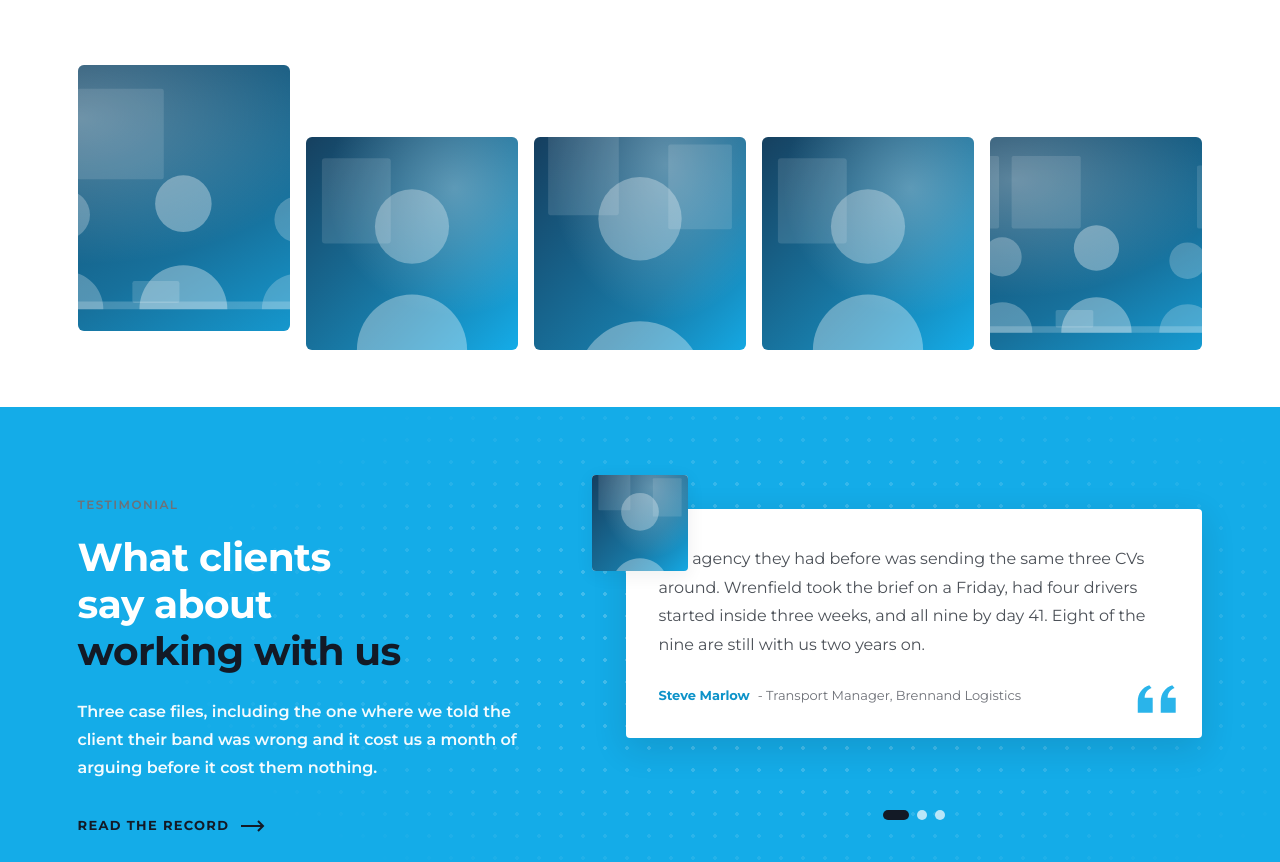
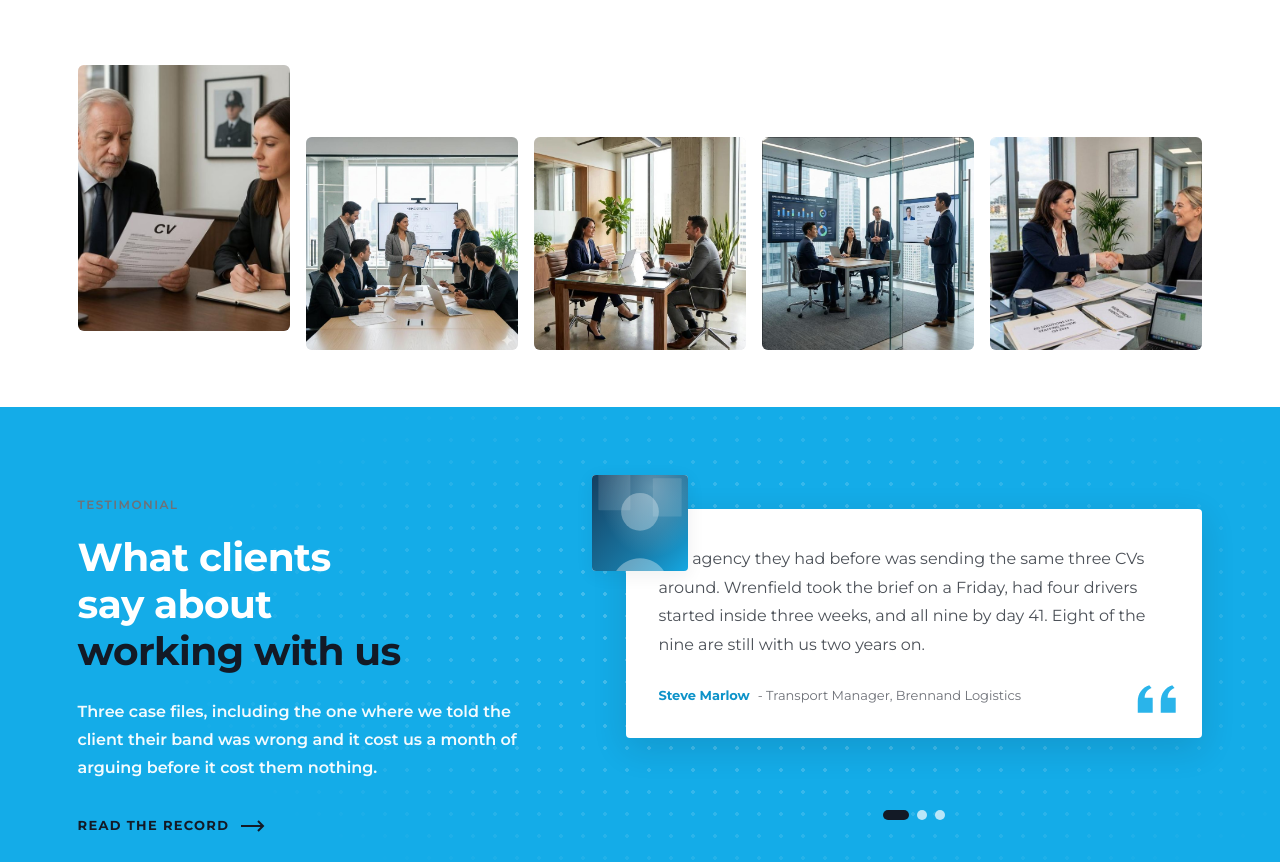
Before and after one commit to Charu-svg/hr-website, a website: page index.html in a window 1280 px wide. Shown: the part 4657-5519 px from the top of the page. Drawn offline with Linux system fonts and the light colour scheme.

Commit message:
Use photographs in the homepage image strip
- Replace the five placeholders with the supplied photographs
- Convert them from PNG to JPEG and cap the widest at 900px, which takes the
  set from 4.1MB of source files down to 393KB
- Describe the lead image in the alt text; the remaining four stay decorative,
  matching how the strip was built

Co-authored-by: CommandCodeBot <noreply@commandcode.ai>

```diff
--- a/index.html
+++ b/index.html
@@ -441,11 +441,11 @@
   <section class="section section--tight">
     <div class="shell">
       <ul class="strip">
-        <li class="strip__item strip__item--lead"><img src="assets/img/photo-wide.svg" alt="Placeholder photograph of a hiring team meeting" width="1200" height="675"></li>
-        <li class="strip__item"><img src="assets/img/photo-square.svg" alt="" width="400" height="400"></li>
-        <li class="strip__item"><img src="assets/img/photo-portrait.svg" alt="" width="600" height="800"></li>
-        <li class="strip__item"><img src="assets/img/photo-square.svg" alt="" width="400" height="400"></li>
-        <li class="strip__item"><img src="assets/img/photo-wide.svg" alt="" width="1200" height="675"></li>
+        <li class="strip__item strip__item--lead"><img src="assets/img/strip-1.jpg" alt="Two colleagues reviewing a CV in an office" width="900" height="596"></li>
+        <li class="strip__item"><img src="assets/img/strip-2.jpg" alt="" width="702" height="693"></li>
+        <li class="strip__item"><img src="assets/img/strip-3.jpg" alt="" width="703" height="700"></li>
+        <li class="strip__item"><img src="assets/img/strip-4.jpg" alt="" width="702" height="703"></li>
+        <li class="strip__item"><img src="assets/img/strip-5.jpg" alt="" width="900" height="534"></li>
       </ul>
     </div>
   </section>
```
Also changed, not shown: assets/img/strip-1.jpg (added), assets/img/strip-2.jpg (added), assets/img/strip-3.jpg (added), assets/img/strip-4.jpg (added), assets/img/strip-5.jpg (added).
